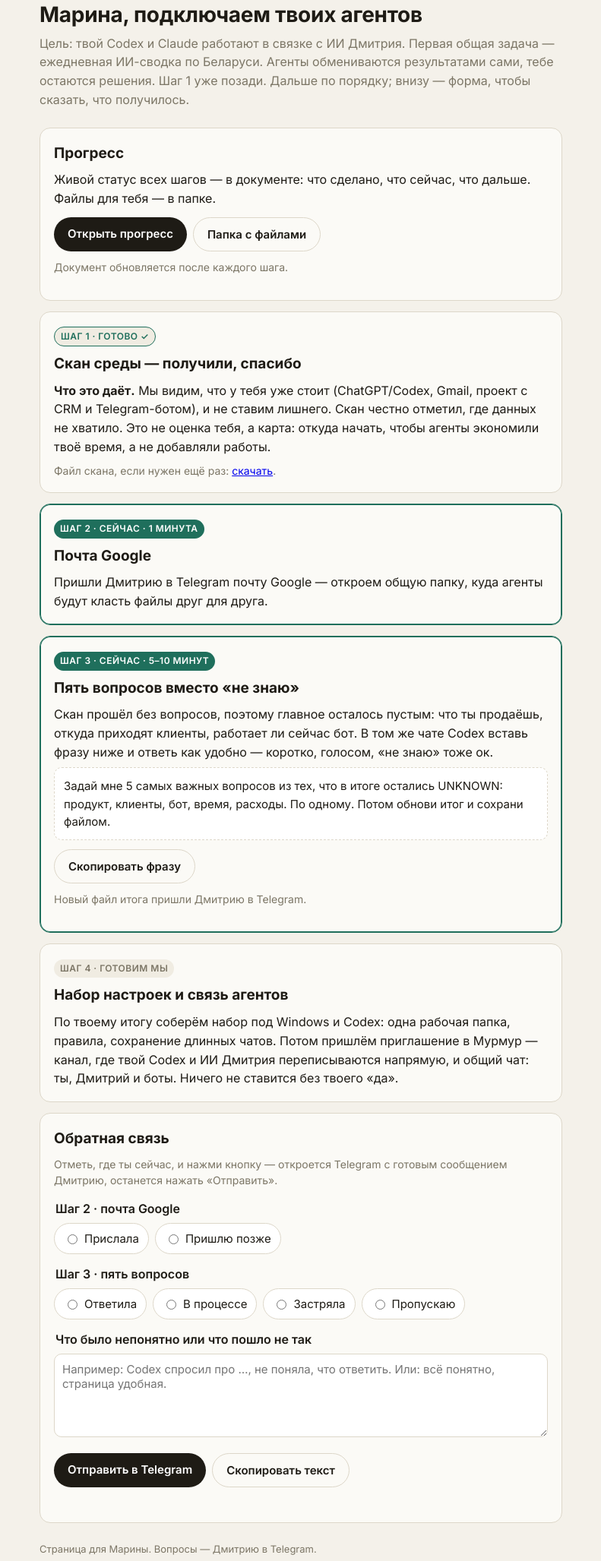
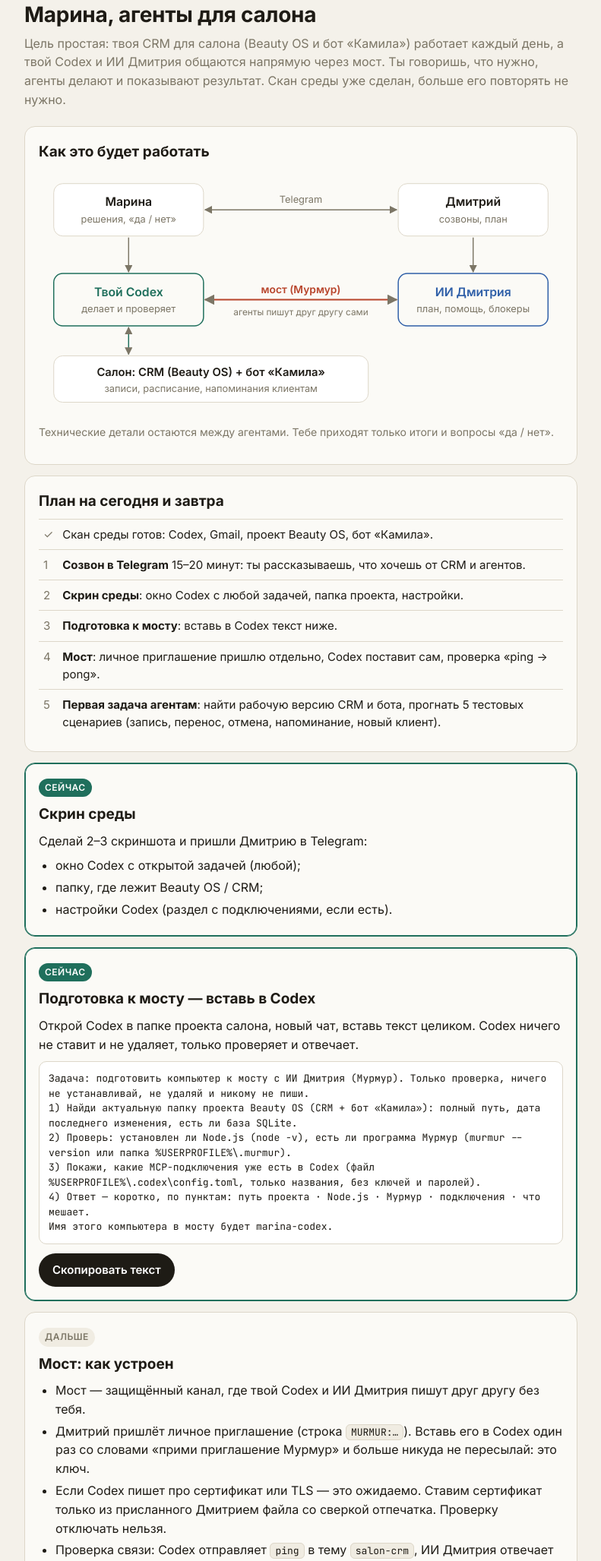
Before and after one commit to vasilevdasfo/agents-start, a plain HTML site: page index.html in a window 1280 px wide. Shown: the part 25-2080 px from the top of the page at 76% size, without its empty margins (244-1035 px from the left). Drawn offline with Linux system fonts and the light colour scheme.

Commit message:
Salon CRM + bridge plan, scheme

```diff
--- a/index.html
+++ b/index.html
@@ -5,9 +5,9 @@
 <meta name="viewport" content="width=device-width, initial-scale=1">
 <meta name="robots" content="noindex, nofollow">
 <meta name="color-scheme" content="light">
-<title>Подключаем агентов</title>
+<title>Агенты для салона</title>
 <link rel="preconnect" href="https://fonts.googleapis.com">
-<link href="https://fonts.googleapis.com/css2?family=Inter:wght@400;500;600;700&display=swap" rel="stylesheet">
+<link href="https://fonts.googleapis.com/css2?family=Inter:wght@400;500;600;700&family=JetBrains+Mono:wght@400;500&display=swap" rel="stylesheet">
 <style>
 :root{
   color-scheme: light;
@@ -17,157 +17,147 @@
 *{box-sizing:border-box}
 html,body{margin:0;background:var(--bg);color:var(--text)}
 body{font-family:Inter,-apple-system,"Segoe UI",Roboto,sans-serif;font-size:16px;line-height:1.55;-webkit-text-size-adjust:100%}
-.wrap{max-width:720px;margin:0 auto;padding:28px 16px 64px}
+.wrap{max-width:760px;margin:0 auto;padding:28px 16px 64px}
 h1{font-size:28px;line-height:1.2;margin:0 0 8px;letter-spacing:-.01em}
-.lead{color:var(--muted);margin:0 0 24px}
+.lead{color:var(--muted);margin:0 0 22px}
 .card{background:var(--panel);border:1px solid var(--line);border-radius:14px;padding:18px;margin:0 0 14px}
 .card.now{border-color:var(--green);box-shadow:0 0 0 1px var(--green) inset}
 .tag{display:inline-block;font-size:12px;font-weight:600;text-transform:uppercase;letter-spacing:.04em;padding:3px 8px;border-radius:999px;margin-bottom:8px}
 .tag.now{background:var(--green);color:#fff}
 .tag.done{background:var(--panel2);color:var(--green);border:1px solid var(--green)}
-.quote{background:#fff;border:1px dashed var(--line);border-radius:10px;padding:12px;font-size:15px}
-.bar{height:10px;background:var(--panel2);border:1px solid var(--line);border-radius:999px;overflow:hidden}
-.bar span{display:block;height:100%;background:var(--green)}
 .tag.next{background:var(--panel2);color:var(--muted)}
 h2{font-size:19px;margin:0 0 8px}
-ol{margin:8px 0 0;padding-left:22px}
+ol,ul{margin:8px 0 0;padding-left:22px}
 li{margin:4px 0}
-code{background:var(--panel2);border:1px solid var(--line);border-radius:6px;padding:1px 6px;font-size:14px}
+code{font-family:"JetBrains Mono",monospace;background:var(--panel2);border:1px solid var(--line);border-radius:6px;padding:1px 6px;font-size:13px}
+pre{font-family:"JetBrains Mono",monospace;font-size:13px;line-height:1.5;background:#fff;border:1px solid var(--line);border-radius:10px;padding:12px;white-space:pre-wrap;word-break:break-word;margin:10px 0 0}
 .btn{display:inline-block;border:0;border-radius:999px;padding:12px 18px;font:600 15px Inter,sans-serif;cursor:pointer;text-decoration:none;min-height:44px}
 .btn.primary{background:var(--text);color:#fff}
 .btn.ghost{background:transparent;color:var(--text);border:1px solid var(--line)}
-.btn+.btn{margin-left:8px}
+.actions{display:flex;flex-wrap:wrap;gap:8px;margin-top:12px}
 .note{font-size:14px;color:var(--muted);margin-top:10px}
-.warn{font-size:14px;color:var(--red);margin-top:10px}
-fieldset{border:0;padding:0;margin:0 0 14px}
-legend{font-weight:600;margin-bottom:6px}
-.opts{display:flex;flex-wrap:wrap;gap:8px}
-.opts label{display:flex;align-items:center;gap:6px;border:1px solid var(--line);background:#fff;border-radius:999px;padding:8px 12px;cursor:pointer;font-size:15px}
-.opts input{accent-color:var(--green)}
-textarea{width:100%;min-height:110px;border:1px solid var(--line);border-radius:10px;padding:10px;font:15px Inter,sans-serif;background:#fff;color:var(--text);resize:vertical}
-.actions{margin-top:12px;display:flex;flex-wrap:wrap;gap:8px}
-.actions .btn+.btn{margin-left:0}
-#status{font-size:14px;color:var(--green);margin-top:8px;min-height:20px}
-footer{color:var(--muted);font-size:13px;margin-top:24px}
+.scheme svg{width:100%;height:auto;display:block}
+table{width:100%;border-collapse:collapse;font-size:15px}
+td{border-top:1px solid var(--line);padding:8px 6px;vertical-align:top}
+td:first-child{white-space:nowrap;color:var(--muted);width:1%}
+textarea{width:100%;min-height:90px;border:1px solid var(--line);border-radius:10px;padding:10px;font:15px Inter,sans-serif;background:#fff;color:var(--text)}
 </style>
 </head>
 <body>
 <main class="wrap">
-  <h1>Марина, подключаем твоих агентов</h1>
-  <p class="lead">Цель: твой Codex и Claude работают в связке с ИИ Дмитрия. Первая общая задача — ежедневная ИИ-сводка по Беларуси. Агенты обмениваются результатами сами, тебе остаются решения. Шаг 1 уже позади. Дальше по порядку; внизу — форма, чтобы сказать, что получилось.</p>
+  <h1>Марина, агенты для салона</h1>
+  <p class="lead">Цель простая: твоя CRM для салона (Beauty OS и бот «Камила») работает каждый день, а твой Codex и ИИ Дмитрия общаются напрямую через мост. Ты говоришь, что нужно, агенты делают и показывают результат. Скан среды уже сделан, больше его повторять не нужно.</p>
 
-  <section class="card" id="progress">
-    <h2>Прогресс</h2>
-    <p style="margin:0 0 12px">Живой статус всех шагов — в документе: что сделано, что сейчас, что дальше. Файлы для тебя — в папке.</p>
-    <div class="actions" style="margin-top:0">
-      <a class="btn primary" href="https://docs.google.com/document/d/1JlrAo-l9yOBalbpRfXHmITsQzlutqzjy-VA4wpX7TMo/view" target="_blank" rel="noopener">Открыть прогресс</a>
-      <a class="btn ghost" href="https://drive.google.com/drive/folders/1onwfSGDWQcts5ETf3AXk3gyMI8G4Iz-g" target="_blank" rel="noopener">Папка с файлами</a>
-    </div>
-    <p class="note">Документ обновляется после каждого шага.</p>
+  <section class="card scheme" id="scheme">
+    <h2>Как это будет работать</h2>
+    <svg viewBox="0 0 700 330" role="img" aria-label="Схема: Марина и Codex, мост, ИИ Дмитрия, CRM салона">
+      <defs><marker id="a" viewBox="0 0 10 10" refX="9" refY="5" markerWidth="7" markerHeight="7" orient="auto-start-reverse"><path d="M0,0 L10,5 L0,10 z" fill="#7c7666"/></marker></defs>
+      <rect x="20" y="20" width="200" height="70" rx="12" fill="#fff" stroke="#ddd7c9"/>
+      <text x="120" y="50" text-anchor="middle" font-size="16" font-weight="600" fill="#1e1b15">Марина</text>
+      <text x="120" y="72" text-anchor="middle" font-size="13" fill="#7c7666">решения, «да / нет»</text>
+      <rect x="480" y="20" width="200" height="70" rx="12" fill="#fff" stroke="#ddd7c9"/>
+      <text x="580" y="50" text-anchor="middle" font-size="16" font-weight="600" fill="#1e1b15">Дмитрий</text>
+      <text x="580" y="72" text-anchor="middle" font-size="13" fill="#7c7666">созвоны, план</text>
+      <line x1="222" y1="55" x2="478" y2="55" stroke="#7c7666" stroke-width="1.5" marker-start="url(#a)" marker-end="url(#a)"/>
+      <text x="350" y="46" text-anchor="middle" font-size="13" fill="#7c7666">Telegram</text>
+      <rect x="20" y="140" width="200" height="70" rx="12" fill="#fbfaf6" stroke="#1f6f5c" stroke-width="1.5"/>
+      <text x="120" y="170" text-anchor="middle" font-size="16" font-weight="600" fill="#1f6f5c">Твой Codex</text>
+      <text x="120" y="192" text-anchor="middle" font-size="13" fill="#7c7666">делает и проверяет</text>
+      <rect x="480" y="140" width="200" height="70" rx="12" fill="#fbfaf6" stroke="#2f5fa8" stroke-width="1.5"/>
+      <text x="580" y="170" text-anchor="middle" font-size="16" font-weight="600" fill="#2f5fa8">ИИ Дмитрия</text>
+      <text x="580" y="192" text-anchor="middle" font-size="13" fill="#7c7666">план, помощь, блокеры</text>
+      <line x1="222" y1="175" x2="478" y2="175" stroke="#b8442b" stroke-width="2" marker-start="url(#a)" marker-end="url(#a)"/>
+      <text x="350" y="166" text-anchor="middle" font-size="14" font-weight="600" fill="#b8442b">мост (Мурмур)</text>
+      <text x="350" y="196" text-anchor="middle" font-size="12" fill="#7c7666">агенты пишут друг другу сами</text>
+      <line x1="120" y1="92" x2="120" y2="138" stroke="#7c7666" stroke-width="1.5" marker-end="url(#a)"/>
+      <line x1="580" y1="92" x2="580" y2="138" stroke="#7c7666" stroke-width="1.5" marker-end="url(#a)"/>
+      <rect x="20" y="250" width="420" height="62" rx="12" fill="#fff" stroke="#ddd7c9"/>
+      <text x="230" y="277" text-anchor="middle" font-size="15" font-weight="600" fill="#1e1b15">Салон: CRM (Beauty OS) + бот «Камила»</text>
+      <text x="230" y="298" text-anchor="middle" font-size="13" fill="#7c7666">записи, расписание, напоминания клиентам</text>
+      <line x1="120" y1="212" x2="120" y2="248" stroke="#1f6f5c" stroke-width="1.5" marker-start="url(#a)" marker-end="url(#a)"/>
+    </svg>
+    <p class="note">Технические детали остаются между агентами. Тебе приходят только итоги и вопросы «да / нет».</p>
   </section>
 
-  <section class="card" id="step1">
-    <span class="tag done">Шаг 1 · готово ✓</span>
-    <h2>Скан среды — получили, спасибо</h2>
-    <p style="margin:0 0 8px"><b>Что это даёт.</b> Мы видим, что у тебя уже стоит (ChatGPT/Codex, Gmail, проект с CRM и Telegram-ботом), и не ставим лишнего. Скан честно отметил, где данных не хватило. Это не оценка тебя, а карта: откуда начать, чтобы агенты экономили твоё время, а не добавляли работы.</p>
-    <p class="note" style="margin:0">Файл скана, если нужен ещё раз: <a href="karta-ii-scan.txt" download="Карта_ИИ_скан_среды.txt">скачать</a>.</p>
+  <section class="card" id="plan">
+    <h2>План на сегодня и завтра</h2>
+    <table>
+      <tr><td>✓</td><td>Скан среды готов: Codex, Gmail, проект Beauty OS, бот «Камила».</td></tr>
+      <tr><td>1</td><td><b>Созвон в Telegram</b> 15–20 минут: ты рассказываешь, что хочешь от CRM и агентов.</td></tr>
+      <tr><td>2</td><td><b>Скрин среды</b>: окно Codex с любой задачей, папка проекта, настройки.</td></tr>
+      <tr><td>3</td><td><b>Подготовка к мосту</b>: вставь в Codex текст ниже.</td></tr>
+      <tr><td>4</td><td><b>Мост</b>: личное приглашение пришлю отдельно, Codex поставит сам, проверка «ping → pong».</td></tr>
+      <tr><td>5</td><td><b>Первая задача агентам</b>: найти рабочую версию CRM и бота, прогнать 5 тестовых сценариев (запись, перенос, отмена, напоминание, новый клиент).</td></tr>
+    </table>
   </section>
 
   <section class="card now" id="step2">
-    <span class="tag now">Шаг 2 · сейчас · 1 минута</span>
-    <h2>Почта Google</h2>
-    <p style="margin:0">Пришли Дмитрию в Telegram почту Google — откроем общую папку, куда агенты будут класть файлы друг для друга.</p>
+    <span class="tag now">Сейчас</span>
+    <h2>Скрин среды</h2>
+    <p style="margin:0">Сделай 2–3 скриншота и пришли Дмитрию в Telegram:</p>
+    <ul>
+      <li>окно Codex с открытой задачей (любой);</li>
+      <li>папку, где лежит Beauty OS / CRM;</li>
+      <li>настройки Codex (раздел с подключениями, если есть).</li>
+    </ul>
   </section>
 
   <section class="card now" id="step3">
-    <span class="tag now">Шаг 3 · сейчас · 5–10 минут</span>
-    <h2>Пять вопросов вместо «не знаю»</h2>
-    <p style="margin:0 0 8px">Скан прошёл без вопросов, поэтому главное осталось пустым: что ты продаёшь, откуда приходят клиенты, работает ли сейчас бот. В том же чате Codex вставь фразу ниже и ответь как удобно — коротко, голосом, «не знаю» тоже ок.</p>
-    <div class="quote" id="q3">Задай мне 5 самых важных вопросов из тех, что в итоге остались UNKNOWN: продукт, клиенты, бот, время, расходы. По одному. Потом обнови итог и сохрани файлом.</div>
-    <div class="actions"><button class="btn ghost" type="button" data-copy="q3">Скопировать фразу</button></div>
-    <p class="note">Новый файл итога пришли Дмитрию в Telegram.</p>
+    <span class="tag now">Сейчас</span>
+    <h2>Подготовка к мосту — вставь в Codex</h2>
+    <p style="margin:0">Открой Codex в папке проекта салона, новый чат, вставь текст целиком. Codex ничего не ставит и не удаляет, только проверяет и отвечает.</p>
+<pre id="prompt">Задача: подготовить компьютер к мосту с ИИ Дмитрия (Мурмур). Только проверка, ничего не устанавливай, не удаляй и никому не пиши.
+1) Найди актуальную папку проекта Beauty OS (CRM + бот «Камила»): полный путь, дата последнего изменения, есть ли база SQLite.
+2) Проверь: установлен ли Node.js (node -v), есть ли программа Мурмур (murmur --version или папка %USERPROFILE%\.murmur).
+3) Покажи, какие MCP-подключения уже есть в Codex (файл %USERPROFILE%\.codex\config.toml, только названия, без ключей и паролей).
+4) Ответ — коротко, по пунктам: путь проекта · Node.js · Мурмур · подключения · что мешает.
+Имя этого компьютера в мосту будет marina-codex.</pre>
+    <div class="actions"><button class="btn primary" type="button" onclick="copyPrompt()">Скопировать текст</button></div>
+    <p class="note" id="copied" hidden>Скопировано. Ответ Codex пришли Дмитрию в Telegram.</p>
   </section>
 
-  <section class="card">
-    <span class="tag next">Шаг 4 · готовим мы</span>
-    <h2>Набор настроек и связь агентов</h2>
-    <p style="margin:0">По твоему итогу соберём набор под Windows и Codex: одна рабочая папка, правила, сохранение длинных чатов. Потом пришлём приглашение в Мурмур — канал, где твой Codex и ИИ Дмитрия переписываются напрямую, и общий чат: ты, Дмитрий и боты. Ничего не ставится без твоего «да».</p>
+  <section class="card" id="step4">
+    <span class="tag next">Дальше</span>
+    <h2>Мост: как устроен</h2>
+    <ul>
+      <li>Мост — защищённый канал, где твой Codex и ИИ Дмитрия пишут друг другу без тебя.</li>
+      <li>Дмитрий пришлёт личное приглашение (строка <code>MURMUR:…</code>). Вставь его в Codex один раз со словами «прими приглашение Мурмур» и больше никуда не пересылай: это ключ.</li>
+      <li>Если Codex пишет про сертификат или TLS — это ожидаемо. Ставим сертификат только из присланного Дмитрием файла со сверкой отпечатка. Проверку отключать нельзя.</li>
+      <li>Проверка связи: Codex отправляет <code>ping</code> в тему <code>salon-crm</code>, ИИ Дмитрия отвечает <code>pong</code>.</li>
+      <li>Telegram для Codex — потом и только «чтение», без отправки от твоего имени.</li>
+    </ul>
+  </section>
+
+  <section class="card" id="rules">
+    <h2>Правила, которые защищают тебя</h2>
+    <ul>
+      <li>Ничего не отправляется, не удаляется и не оплачивается без твоего «да».</li>
+      <li>Пароли, ключи и данные клиентов салона в мост не передаются.</li>
+      <li>Перед любым изменением CRM — копия базы.</li>
+    </ul>
   </section>
 
   <section class="card" id="feedback">
     <h2>Обратная связь</h2>
-    <p class="note" style="margin-top:0">Отметь, где ты сейчас, и нажми кнопку — откроется Telegram с готовым сообщением Дмитрию, останется нажать «Отправить».</p>
-    <form id="fb" onsubmit="return false">
-      <fieldset>
-        <legend>Шаг 2 · почта Google</legend>
-        <div class="opts">
-          <label><input type="radio" name="s2" value="прислала"> Прислала</label>
-          <label><input type="radio" name="s2" value="пришлю позже"> Пришлю позже</label>
-        </div>
-      </fieldset>
-      <fieldset>
-        <legend>Шаг 3 · пять вопросов</legend>
-        <div class="opts">
-          <label><input type="radio" name="s3" value="ответила, файл пришлю"> Ответила</label>
-          <label><input type="radio" name="s3" value="в процессе"> В процессе</label>
-          <label><input type="radio" name="s3" value="застряла"> Застряла</label>
-          <label><input type="radio" name="s3" value="пропускаю"> Пропускаю</label>
-        </div>
-      </fieldset>
-      <fieldset>
-        <legend>Что было непонятно или что пошло не так</legend>
-        <textarea id="msg" placeholder="Например: Codex спросил про …, не поняла, что ответить. Или: всё понятно, страница удобная."></textarea>
-      </fieldset>
-      <div class="actions">
-        <a class="btn primary" id="send" href="https://t.me/Posbitcoin" target="_blank" rel="noopener">Отправить в Telegram</a>
-        <button class="btn ghost" id="copy" type="button">Скопировать текст</button>
-      </div>
-      <div id="status" role="status"></div>
-    </form>
+    <p style="margin:0 0 8px">Напиши, что получилось или что непонятно, — откроется Telegram с готовым текстом.</p>
+    <textarea id="fb" placeholder="Например: скрины отправила, Codex ответил, Node.js есть, Мурмура нет"></textarea>
+    <div class="actions">
+      <button class="btn primary" type="button" onclick="sendFb()">Отправить в Telegram</button>
+      <a class="btn ghost" href="https://docs.google.com/document/d/1JlrAo-l9yOBalbpRfXHmITsQzlutqzjy-VA4wpX7TMo/view" target="_blank" rel="noopener">Прогресс</a>
+    </div>
   </section>
-
-  <footer>Страница для Марины. Вопросы — Дмитрию в Telegram.</footer>
 </main>
 <script>
-(function(){
-  var KEY='fb-draft-v2';
-  var form=document.getElementById('fb'), msg=document.getElementById('msg');
-  var send=document.getElementById('send'), copy=document.getElementById('copy'), st=document.getElementById('status');
-  function val(n){var x=form.querySelector('input[name="'+n+'"]:checked');return x?x.value:'—';}
-  function text(){
-    var t='Обратная связь по странице подключения агентов\n'+
-      'Шаг 2, почта: '+val('s2')+'\n'+
-      'Шаг 3, вопросы: '+val('s3');
-    var m=msg.value.trim(); if(m) t+='\nКомментарий: '+m;
-    return t;
-  }
-  function update(){
-    send.href='https://t.me/Posbitcoin?text='+encodeURIComponent(text());
-    try{localStorage.setItem(KEY,JSON.stringify({s2:val('s2'),s3:val('s3'),m:msg.value}));}catch(e){}
-  }
-  try{
-    var d=JSON.parse(localStorage.getItem(KEY)||'null');
-    if(d){
-      ['s2','s3'].forEach(function(n){var x=form.querySelector('input[name="'+n+'"][value="'+d[n]+'"]');if(x)x.checked=true;});
-      msg.value=d.m||'';
-    }
-  }catch(e){}
-  form.addEventListener('change',update); msg.addEventListener('input',update);
-  update();
-  copy.addEventListener('click',function(){
-    var t=text();
-    function ok(){st.textContent='Скопировано — вставь в чат с Дмитрием.';}
-    if(navigator.clipboard&&navigator.clipboard.writeText){
-      navigator.clipboard.writeText(t).then(ok,function(){fallback(t);ok();});
-    }else{fallback(t);ok();}
-  });
-  document.querySelectorAll('[data-copy]').forEach(function(b){b.addEventListener('click',function(){
-    var t=document.getElementById(b.getAttribute('data-copy')).textContent;
-    function ok(){b.textContent='Скопировано ✓';}
-    if(navigator.clipboard&&navigator.clipboard.writeText){navigator.clipboard.writeText(t).then(ok,function(){fallback(t);ok();});}else{fallback(t);ok();}
-  });});
-  function fallback(t){var a=document.createElement('textarea');a.value=t;document.body.appendChild(a);a.select();try{document.execCommand('copy');}catch(e){}a.remove();}
-})();
+function copyPrompt(){
+  var t=document.getElementById('prompt').innerText;
+  var done=function(){document.getElementById('copied').hidden=false;};
+  try{navigator.clipboard.writeText(t).then(done,function(){fallback(t);done();});}catch(e){fallback(t);done();}
+}
+function fallback(t){var a=document.createElement('textarea');a.value=t;document.body.appendChild(a);a.select();try{document.execCommand('copy');}catch(e){}a.remove();}
+function sendFb(){
+  var v=document.getElementById('fb').value.trim()||'Марина: шаги по странице';
+  window.open('https://t.me/Posbitcoin?text='+encodeURIComponent('Агенты для салона: '+v),'_blank','noopener');
+}
 </script>
 </body>
 </html>
```
